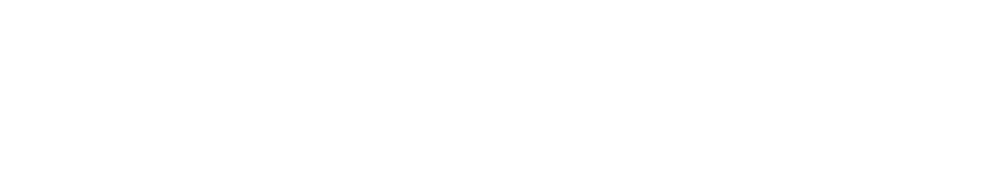
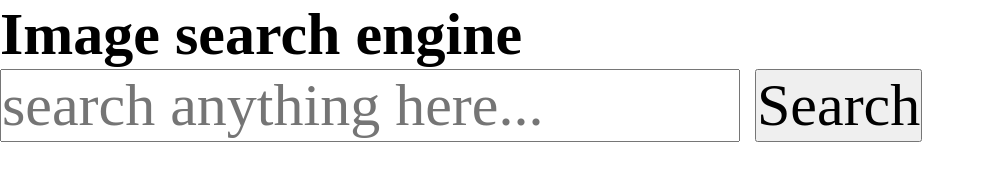
Before and after one commit to Vutlhari-Mabasa/ImageSearch, a plain HTML site: page index.html in a window 1280 px wide. Shown: the whole page, without its empty margins (0-985 px from the left). Drawn offline with Linux system fonts and the light colour scheme; a web font is replaced by a local one.

Commit message:
created a form for the search function of the web application

```diff
--- a/index.html
+++ b/index.html
@@ -4,8 +4,19 @@
     <meta charset="UTF-8">
     <meta name="viewport" content="width=device-width, initial-scale=1.0">
     <title>ImageSearch</title>
+    <link rel="stylesheet" href="style.css">
 </head>
 <body>
 
+<h1>Image search engine</h1>
+
+<form id="search-form">
+    <input type="text" id="search-box" placeholder="search anything here...">
+    <button>Search</button>
+</form>
+
+
+
+
 </body>
 </html>
```
